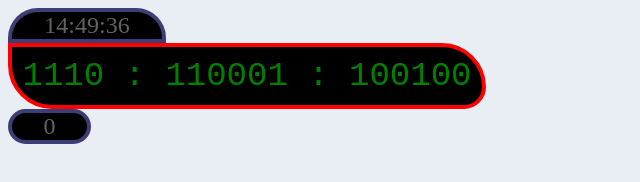
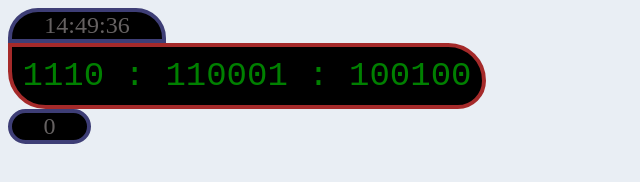
Before and after one commit to seattletravis/seattletravis.github.io, a plain HTML site: page index.html in a window 1280 px wide. Shown: the whole page, without its empty margins (0-640 px from the left). Drawn offline with Linux system fonts and the light colour scheme.

Commit message:
change styles

```diff
--- a/style.css
+++ b/style.css
@@ -15,8 +15,8 @@ body {
 
 #binaryClock {
 	padding: 10px;
-	border: red solid 4px;
-	border-radius: 0px 60px 30px 60px;
+	border: brown solid 4px;
+	border-radius: 0px 40px 30px 40px;
 	background-color: black;
 	width: 450px;
 	font-family: 'Courier New', Courier, monospace;
```
